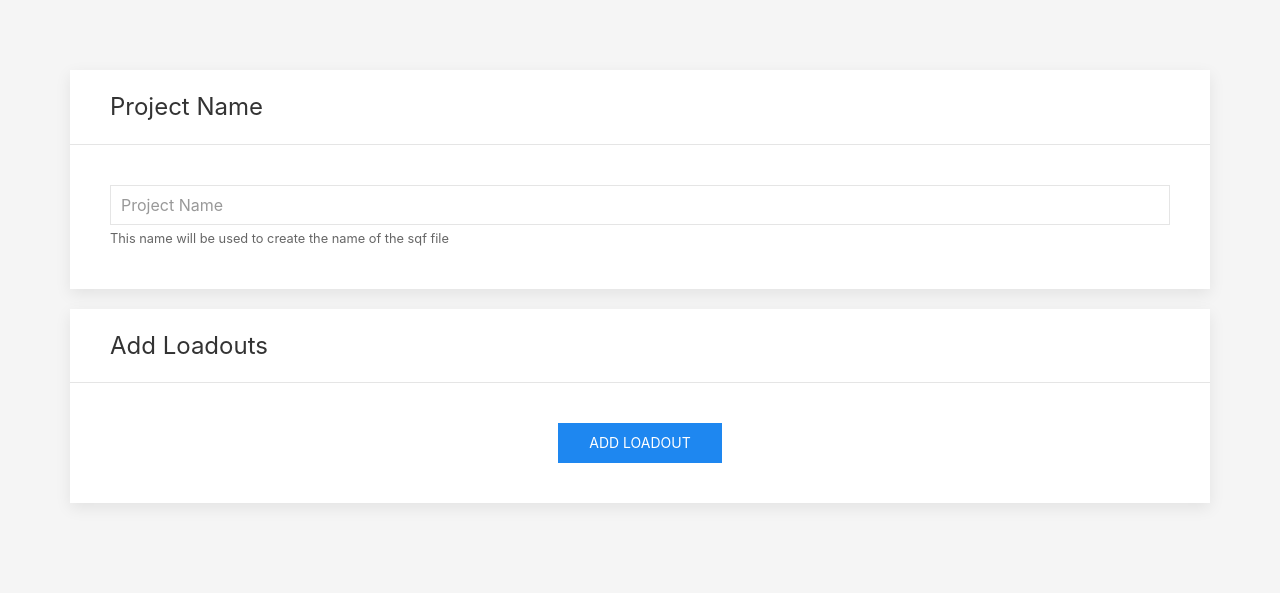
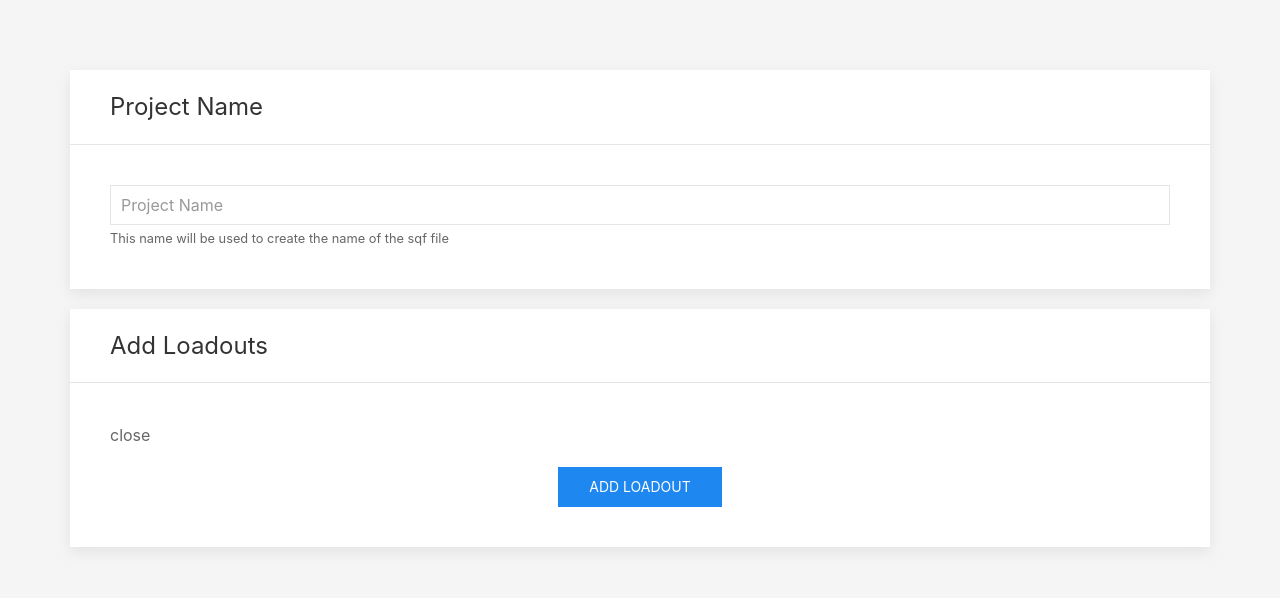
Before and after one commit to aliensteak/loadout-picker, a React (Create React App) app: page / in a window 1280 px wide. Shown: the top 598 px of the page. Built offline with nearby package versions, Linux system fonts and the light colour scheme.

Commit message:
added code to add LoadoutInput

```diff
--- a/src/components/AddLoadout.js
+++ b/src/components/AddLoadout.js
@@ -1,14 +1,28 @@
 import React from 'react'
+
+import LoadoutInput from './LoadoutInput'
 
 class AddLoadout extends React.Component {
   constructor() {
     super()
 
+    this.state = {
+      id: 0,
+      loadouts: [<LoadoutInput key={new Date().getTime()} />]
+    }
+
     this.handleChange = this.handleChange.bind(this)
+    this.addLoadoutClickHandler = this.addLoadoutClickHandler.bind(this)
   }
 
   handleChange(event) {
     this.props.setParentState(event.target.name, event.target.value)
+  }
+
+  addLoadoutClickHandler() {
+    this.setState((prevState) => {
+      return { loadouts : [ ...prevState.loadouts, <LoadoutInput key={new Date().getTime()} /> ] }
+    })
   }
 
   render() {
@@ -20,8 +34,10 @@ class AddLoadout extends React.Component {
           </div>
         </div>
         <div className="uk-card-body">
+          <div>{this.state.loadouts}</div>
+
           <div className="uk-margin uk-text-center">
-            <button className="uk-button uk-button-primary">Add Loadout</button>
+            <button className="uk-button uk-button-primary" onClick={this.addLoadoutClickHandler}>Add Loadout</button>
           </div>
         </div>
       </div>
--- a/src/components/App.js
+++ b/src/components/App.js
@@ -6,24 +6,14 @@ class App extends React.Component {
     super()
 
     this.state = {
-      projectName: "",
-      loadouts: null
+      projectName: ""
     }
 
     this.setParentState = this.setParentState.bind(this)
-    this.addLoadoutClickHandler = this.addLoadoutClickHandler.bind(this)
   }
 
   setParentState(property, value) {
     this.setState({ [property]: value })
-  }
-
-  addLoadoutClickHandler() {
-    const loadout = <AddLoadout />
-
-    this.setState((prevState) => {
-      return { loadouts : { ...prevState.loadouts, loadout } }
-    })
   }
 
   render() {
@@ -31,8 +21,7 @@ class App extends React.Component {
       <div className="uk-container-large uk-padding-large">
         <ProjectName setParentState={this.setParentState} />
 
-        <div>{this.state.loadouts}</div>
-        <AddLoadout addLoadoutClickHandler={this.addLoadoutClickHandler} />
+        <AddLoadout />
       </div>
     )
   }
```
Also changed, not shown: 1 other file (tests, documents, lock files or other folders).
